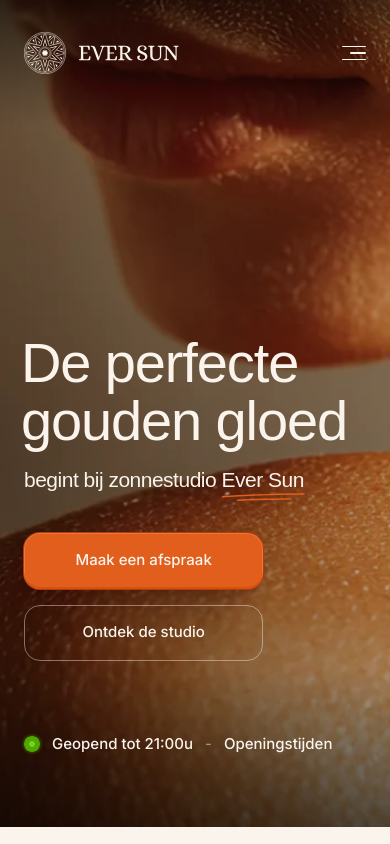
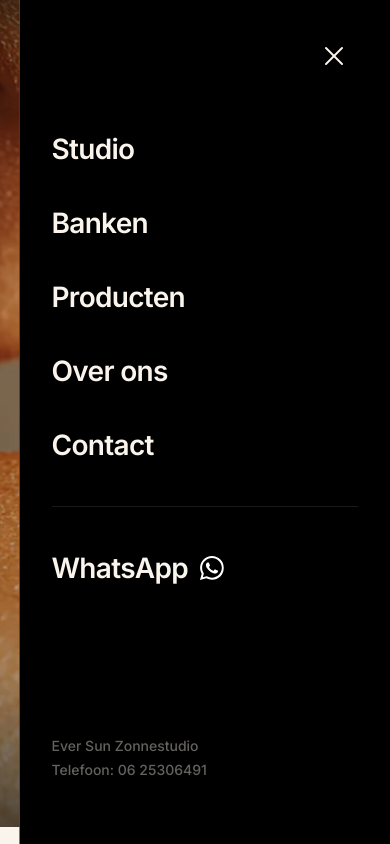
Before and after one commit to timothyvansas-gif/eversun, a Next.js app: page / in a window 390 px wide. Both pictures are taken after a click on the button 354 px from the left and 53 px from the top of the page. Shown: the top 844 px of the page. Built offline with nearby package versions, Linux system fonts and the light colour scheme; a web font is replaced by a local one.

Commit message:
feat: implement slide-in mobile navigation menu with layout push animations

```diff
--- a/src/app/page.tsx
+++ b/src/app/page.tsx
@@ -1,19 +1,57 @@
+"use client";
+
+import { useState } from "react";
+import { motion, AnimatePresence } from "framer-motion";
 import Bento from "@/components/bento";
 import HeroSection from "@/components/hero-section";
 import NavBar from "@/components/nav-bar";
 import StickyHeader from "@/components/sticky-header";
+import MobileMenu from "@/components/mobile-menu";
 
 export default function Home() {
+  const [isMenuOpen, setIsMenuOpen] = useState(false);
+
+  const toggleMenu = () => setIsMenuOpen(!isMenuOpen);
+
+  const pushTransition = { duration: 0.6, ease: [0.16, 1, 0.3, 1] };
+  const pushAnimation = { x: isMenuOpen ? "-95%" : "0%" };
+
   return (
-    <main className="min-h-screen bg-surface-page flex flex-col items-center">
-      <StickyHeader />
+    <div className="relative overflow-hidden bg-black min-h-screen">
+      <MobileMenu isOpen={isMenuOpen} onClose={() => setIsMenuOpen(false)} />
+
+      <StickyHeader
+        onOpenMenu={toggleMenu}
+        animate={pushAnimation}
+        transition={pushTransition}
+      />
+
+      <motion.main
+        animate={pushAnimation}
+        transition={pushTransition}
+        className="min-h-screen bg-surface-page flex flex-col items-center relative z-10"
+      >
         <NavBar />
         <div className="w-full px-0 md:px-4 min-[1538px]:px-0">
-        <HeroSection />
+          <HeroSection onOpenMenu={toggleMenu} />
         </div>
         <div className="w-full flex flex-col items-center px-[24px] md:px-10 lg:px-0">
           <Bento />
         </div>
-    </main>
+      </motion.main>
+
+      {/* Overlay to close menu when clicking main content */}
+      <AnimatePresence>
+        {isMenuOpen && (
+          <motion.div
+            initial={{ opacity: 0 }}
+            animate={{ opacity: 1 }}
+            exit={{ opacity: 0 }}
+            onClick={() => setIsMenuOpen(false)}
+            className="fixed inset-0 z-20 cursor-pointer"
+          />
+        )}
+      </AnimatePresence>
+    </div>
   );
 }
--- a/src/components/hero/hero-content.tsx
+++ b/src/components/hero/hero-content.tsx
@@ -21,7 +21,7 @@ const fadeUp = {
   }),
 };
 
-export default function HeroContent() {
+export default function HeroContent({ onOpenMenu }: { onOpenMenu: () => void }) {
   return (
     <div className="absolute inset-0 flex flex-col z-20">
       <div
@@ -36,7 +36,10 @@ export default function HeroContent() {
           className="md:hidden flex items-center justify-between"
         >
           <Logo className="h-[42px] w-auto" textColor="#FAF4EC" iconColor="#FAF4EC" />
-          <button className="flex flex-col items-end gap-[5px] p-2 -mr-2 cursor-pointer active:scale-90 transition-transform duration-200">
+          <button
+            onClick={onOpenMenu}
+            className="flex flex-col items-end gap-[5px] p-2 -mr-2 cursor-pointer active:scale-90 transition-transform duration-200"
+          >
             <span className="w-6 h-[1.5px] bg-[#FAF4EC] rounded-full" />
             <span className="w-4 h-[1.5px] bg-[#FAF4EC] rounded-full" />
             <span className="w-6 h-[1.5px] bg-[#FAF4EC] rounded-full" />
--- a/src/components/hero/index.tsx
+++ b/src/components/hero/index.tsx
@@ -6,7 +6,7 @@ import { motion, useScroll, useTransform } from "framer-motion";
 import heroImage from "@/images/hero-backgournd.webp";
 import HeroContent from "./hero-content";
 
-export default function HeroSection() {
+export default function HeroSection({ onOpenMenu }: { onOpenMenu: () => void }) {
   const [isImageLoaded, setIsImageLoaded] = useState(false);
   const containerRef = useRef<HTMLDivElement>(null);
   const { scrollYProgress } = useScroll({
@@ -53,7 +53,7 @@ export default function HeroSection() {
       {/* Bottom gradient */}
       <div className="absolute inset-x-0 bottom-0 h-40 bg-gradient-to-t from-black/50 to-transparent pointer-events-none z-10" />
 
-      <HeroContent />
+      <HeroContent onOpenMenu={onOpenMenu} />
     </section>
   );
 }
--- /dev/null
+++ b/src/components/mobile-menu.tsx
@@ -0,0 +1,80 @@
+"use client";
+
+import { motion } from "framer-motion";
+import Image from "next/image";
+import whatsappIcon from "@/images/whatsapp.svg";
+
+interface MobileMenuProps {
+  isOpen: boolean;
+  onClose: () => void;
+}
+
+export default function MobileMenu({ isOpen, onClose }: MobileMenuProps) {
+  const navItems = ["Studio", "Banken", "Producten", "Over ons", "Contact"];
+
+  return (
+    <motion.div
+      initial={{ x: "100%" }}
+      animate={{ x: isOpen ? "0%" : "100%" }}
+      transition={{ duration: 0.6, ease: [0.16, 1, 0.3, 1] }}
+      className="fixed top-0 right-0 w-[95%] h-full bg-black z-[200] p-8 flex flex-col md:hidden"
+    >
+      {/* Close Button */}
+      <button
+        onClick={onClose}
+        className="self-end p-2 mb-12 text-[#FAF4EC] active:scale-90 transition-transform"
+      >
+        <svg width="32" height="32" viewBox="0 0 24 24" fill="none" stroke="currentColor" strokeWidth="1.5" strokeLinecap="round" strokeLinejoin="round">
+          <line x1="18" y1="6" x2="6" y2="18"></line>
+          <line x1="6" y1="6" x2="18" y2="18"></line>
+        </svg>
+      </button>
+
+      {/* Navigation Items */}
+      <nav className="flex flex-col gap-8">
+        {navItems.map((item) => (
+          <a
+            key={item}
+            href={`#${item.toLowerCase().replace(" ", "-")}`}
+            onClick={onClose}
+            className="text-[28px] font-semibold text-[#FAF4EC] tracking-tight active:opacity-60 transition-opacity"
+          >
+            {item}
+          </a>
+        ))}
+
+        <div className="h-[1px] bg-[#FAF4EC]/10 w-full my-2" />
+
+        <a
+          href="https://wa.me/31625306491"
+          target="_blank"
+          rel="noopener noreferrer"
+          onClick={onClose}
+          className="flex items-center gap-3 text-[28px] font-semibold text-[#FAF4EC] tracking-tight active:opacity-60 transition-opacity"
+        >
+          WhatsApp
+          <Image
+            src={whatsappIcon}
+            alt="WhatsApp"
+            width={24}
+            height={24}
+            className="w-6 h-6 brightness-0 invert"
+          />
+        </a>
+      </nav>
+
+      {/* Footer Info */}
+      <div className="mt-auto pt-8 pb-8 flex flex-col gap-1">
+        <p className="text-[#FAF4EC]/40 text-sm font-medium">
+          Ever Sun Zonnestudio
+        </p>
+        <a
+          href="tel:0625306491"
+          className="text-[#FAF4EC]/40 text-sm font-medium active:text-[#FAF4EC]"
+        >
+          Telefoon: 06 25306491
+        </a>
+      </div>
+    </motion.div>
+  );
+}
--- a/src/components/sticky-header.tsx
+++ b/src/components/sticky-header.tsx
@@ -4,12 +4,25 @@ import { useState, useEffect } from "react";
 import { motion, AnimatePresence, useScroll, useMotionValueEvent } from "framer-motion";
 import Logo from "@/components/logo";
 
-export default function StickyHeader() {
+export default function StickyHeader({
+  onOpenMenu,
+  animate,
+  transition
+}: {
+  onOpenMenu: () => void;
+  animate: any;
+  transition: any;
+}) {
   const [isVisible, setIsVisible] = useState(false);
   const { scrollY } = useScroll();
 
+  useEffect(() => {
+    if (window.scrollY > 700) {
+      setIsVisible(true);
+    }
+  }, []);
+
   useMotionValueEvent(scrollY, "change", (latest) => {
-    // Show header after scrolling past the hero (roughly 700px)
     if (latest > 700) {
       setIsVisible(true);
     } else {
@@ -22,9 +35,12 @@ export default function StickyHeader() {
       {isVisible && (
         <motion.header
           initial={{ y: -100 }}
-          animate={{ y: 0 }}
+          animate={{ y: 0, ...animate }}
           exit={{ y: -100 }}
-          transition={{ duration: 0.8, ease: [0.16, 1, 0.3, 1] }}
+          transition={{
+            y: { duration: 0.8, ease: [0.16, 1, 0.3, 1] },
+            x: transition
+          }}
           className="fixed top-0 left-0 right-0 z-50 bg-black h-14 flex items-center md:hidden"
         >
           <div className="w-full flex items-center justify-between px-6">
@@ -35,8 +51,10 @@ export default function StickyHeader() {
               iconColor="#FAF4EC"
             />
 
-            {/* Hamburger Menu */}
-            <button className="flex flex-col items-end gap-[5px] p-2 cursor-pointer active:scale-90 transition-transform duration-200">
+            <button
+              onClick={onOpenMenu}
+              className="flex flex-col items-end gap-[5px] p-2 cursor-pointer active:scale-90 transition-transform duration-200"
+            >
               <span className="w-6 h-[1.5px] bg-[#FAF4EC] rounded-full" />
               <span className="w-4 h-[1.5px] bg-[#FAF4EC] rounded-full" />
               <span className="w-6 h-[1.5px] bg-[#FAF4EC] rounded-full" />
```
Lines whose indentation alone changed are shown as unchanged.
